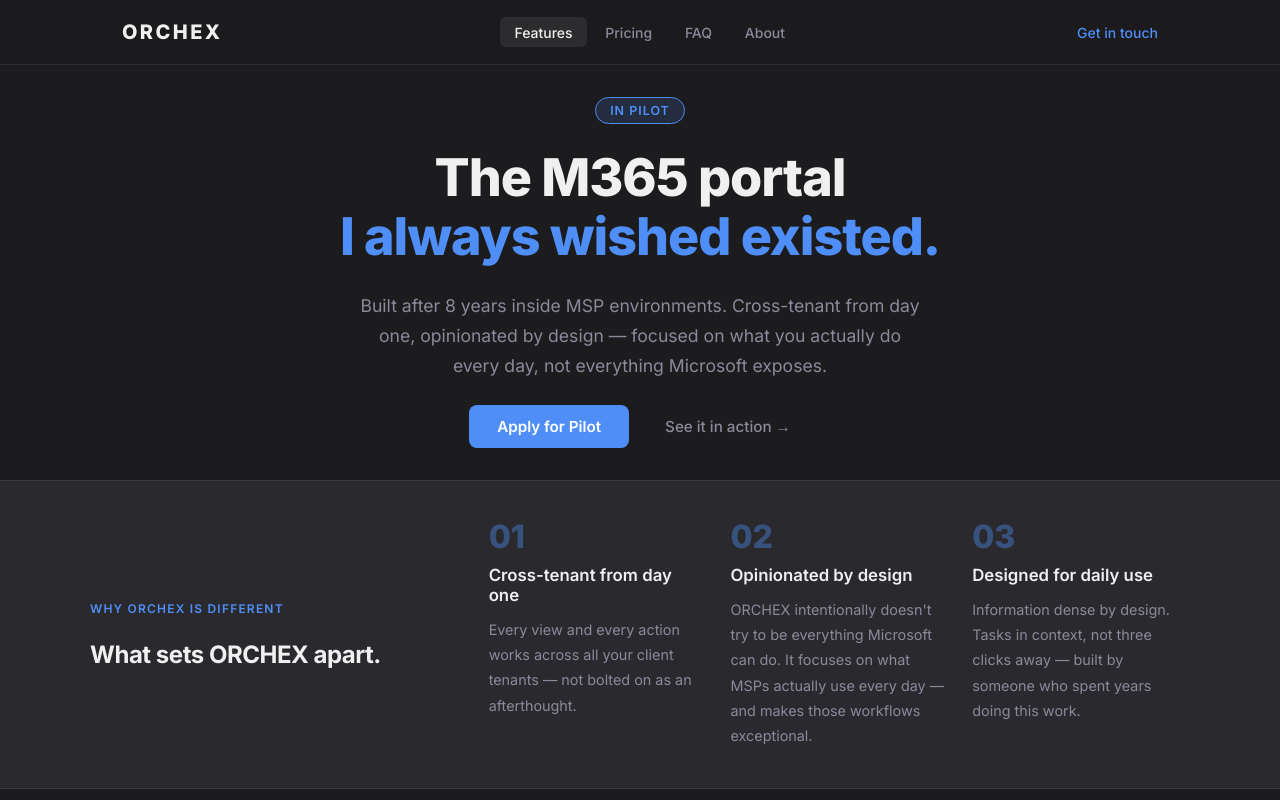
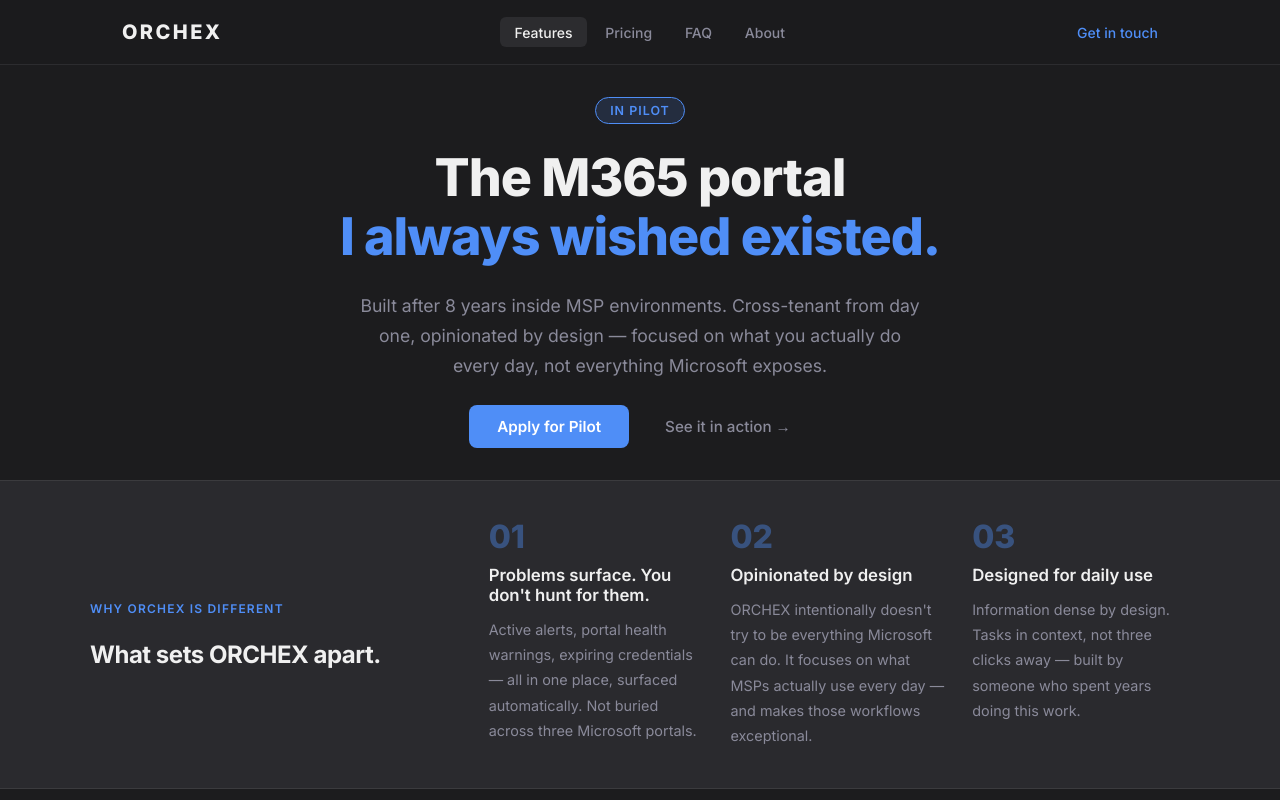
Before and after one commit to sasa-z/orchex-website, a Vue app: page / in a window 1280 px wide. Shown: the top 800 px of the page. Built offline with nearby package versions, Linux system fonts and the light colour scheme.

Commit message:
Replace cross-tenant pillar with operational visibility differentiator
Co-Authored-By: Claude Sonnet 4.6 <noreply@anthropic.com>

```diff
--- a/src/App.vue
+++ b/src/App.vue
@@ -46,8 +46,8 @@
         <div class="how-steps">
           <div class="how-step">
             <div class="how-step-num">01</div>
-            <h3>Cross-tenant from day one</h3>
-            <p>Every view and every action works across all your client tenants — not bolted on as an afterthought.</p>
+            <h3>Problems surface. You don't hunt for them.</h3>
+            <p>Active alerts, portal health warnings, expiring credentials — all in one place, surfaced automatically. Not buried across three Microsoft portals.</p>
           </div>
           <div class="how-step">
             <div class="how-step-num">02</div>
```
